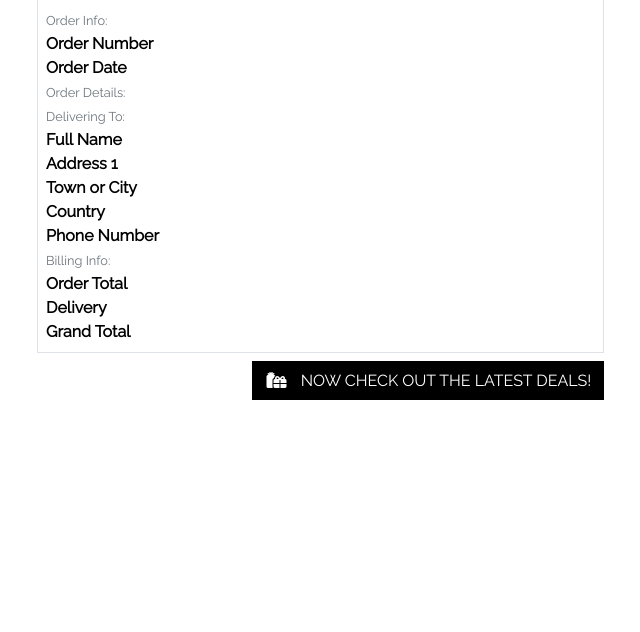
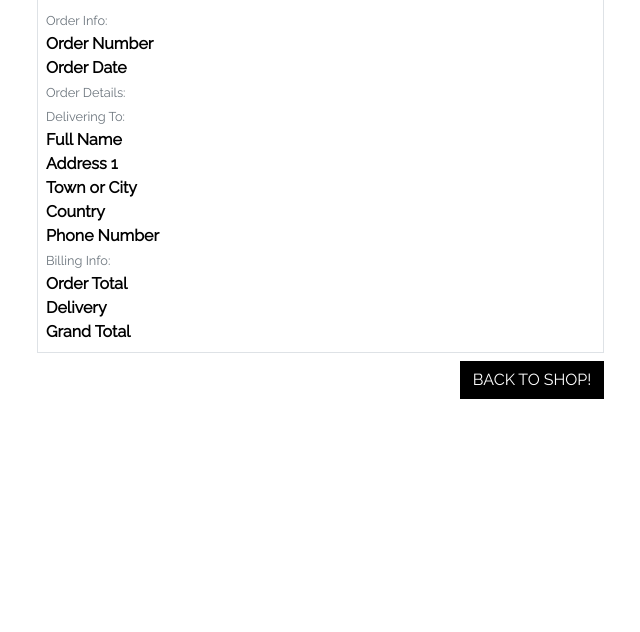
Before and after one commit to DarraghReid/krafts, a Django app: template checkout/templates/checkout/checkout_success.html in a window 1280 px wide. Shown: the part 285-917 px from the top of the page, without its empty margins (106-746 px from the left). Run offline with Django 3.2, Linux system fonts and the light colour scheme; the template is opened without the code that fills it, so the values that code supplies are empty; some libraries are stand-ins or nearby versions.

```diff
--- a/checkout/templates/checkout/checkout_success.html
+++ b/checkout/templates/checkout/checkout_success.html
@@ -225,7 +225,7 @@
             </div>
         </div>
 
-        <!-- ROW 3: Button for latest deals/back to Profile -->
+        <!-- ROW 3: Button back to products page/back to Profile -->
         <div class="row">
 			<div class="col-12 col-lg-7 text-right">
                 <!-- If template accessed through profile -->
@@ -237,13 +237,10 @@
                         </span>
                         <span class="text-uppercase">Back to Profile</span>
                     </a>
-                <!-- Otherwise, provide link to latest deals -->
+                <!-- Otherwise, provide link back to products page -->
                 {% else %}
-                    <a href="{% url 'products' %}?category=new_arrivals,deals,clearance" class="btn btn-black rounded-0 my-2">
-                        <span class="icon mr-2">
-                            <i class="fas fa-gifts"></i>
-                        </span>
-                        <span class="text-uppercase">Now check out the latest deals!</span>
+                    <a href="{% url 'products' %}" class="btn btn-black rounded-0 my-2">
+                        <span class="text-uppercase">Back to Shop!</span>
                     </a>
                 {% endif %}
 			</div>
--- a/profiles/templates/profiles/profile.html
+++ b/profiles/templates/profiles/profile.html
@@ -22,9 +22,9 @@
 {% block content %}
     <!-- Container with 2 ROWs -->
     <div class="container">
-        <!-- ROW 1: Checkout heading -->
+        <!-- ROW 1: Profile heading -->
         <div class="row">
-            <!-- COL for shopping cart heading -->
+            <!-- COL for My Profile heading -->
             <div class="col">
                 <hr>
                 <h2 class="logo-font mb4">
```
Also changed, not shown: README.md.
